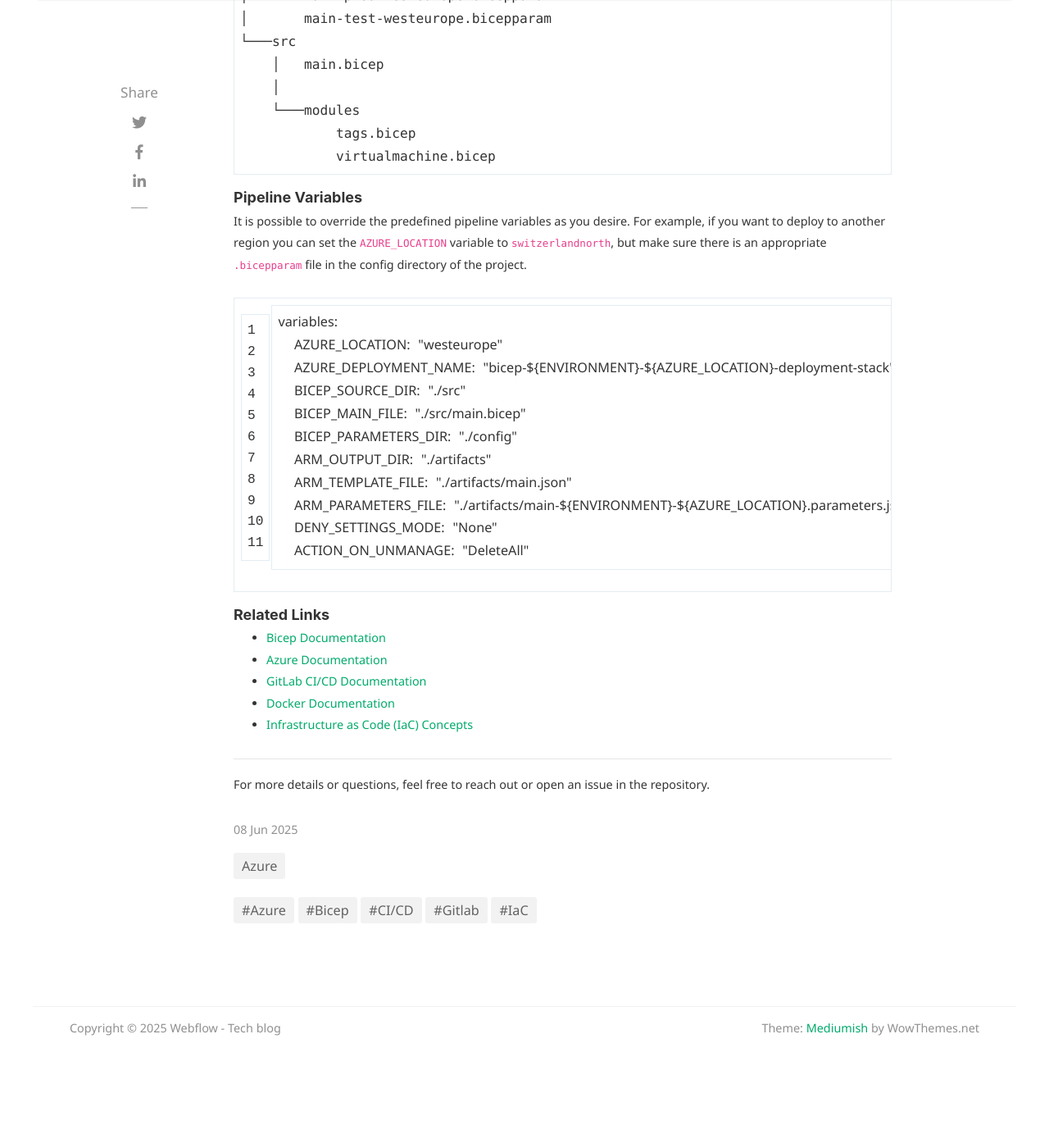
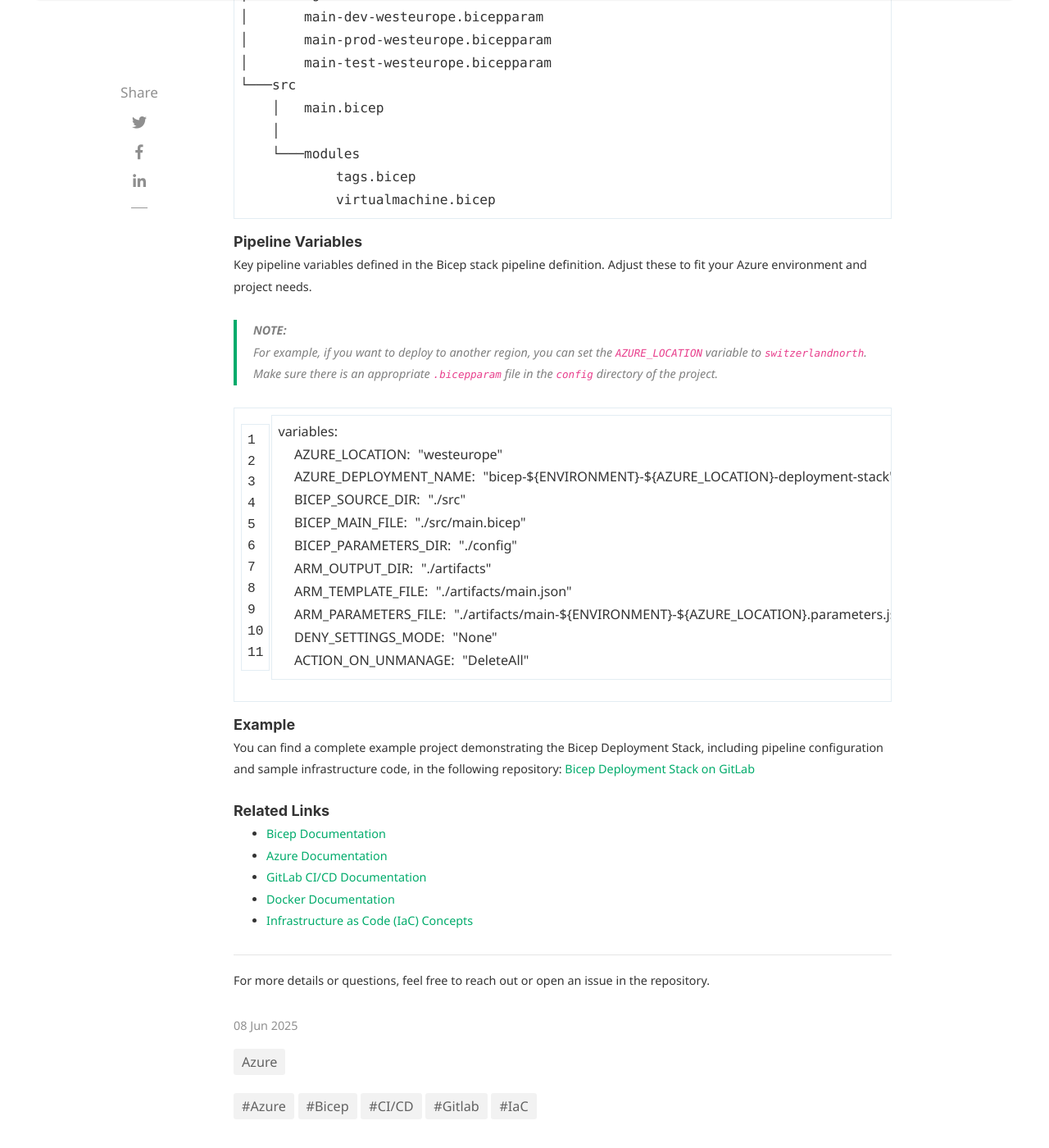
Before and after one commit to webflow-development/webflow.github.io, a Jekyll site: the page built from _posts/2025-06-08-bicep-deployment-stack.md, in a window 1280 px wide and 1400 px high, scrolled down 3667 px. Shown: the whole window at 82% size. Built offline with Jekyll 4.4.1, drawn with Linux system fonts in a browser that asks for light colours; nearby versions of some CDN libraries; comment, search, counter and statistics services are not loaded; before the commit the page ends 5006 px from its top, so only the background shows below that; some of the changed text lies outside the part shown.

Commit message:
fix: variable explenation

````diff
--- a/_posts/2025-06-08-bicep-deployment-stack.md
+++ b/_posts/2025-06-08-bicep-deployment-stack.md
@@ -19,6 +19,7 @@ hidden: false
 - [How To](#how-to)
 - [Bicep Deployment](#bicep-deployment)
 - [Pipeline Variables](#pipeline-variables)
+- [Example](#example)
 - [Related Links](#related-links)
 
 # Why stack?
@@ -39,6 +40,8 @@ Arrows labeled **`image`** indicate Docker image relationships, while arrows lab
 Both the `bicep-base-image` and the `bicep-deployment-stack` repositories are versioned and can be updated by a dependency bot like `Renovate`.
 
 # Pipeline Overview
+
+A high-level overview of the CI/CD pipeline stages and their roles in automating Bicep deployments to Azure.
 
 ![Bicep Deployment Stack Overview](/assets/2025-06-08-bicep-deployment-stack/bicep-deployment-stack-pipeline.png)
 
@@ -85,7 +87,7 @@ Just include the `bicep.gitlab-ci.yml` file in your project with the correct ver
 
 ```yaml
 include:
-  - project: 'webflow-development/bicep/bicep-deployment-stack'
+  - project: 'YOUR_BICEP_DEPLOYMENT_STACK_PATH'
     file: 'bicep.gitlab-ci.yml'
     ref: '1.0.41'
 ```
@@ -112,9 +114,11 @@ Here is the required file structure for your projects.
 
 # Pipeline Variables
 
-It is possible to override the predefined pipeline variables as you desire.
-For example, if you want to deploy to another region you can set the `AZURE_LOCATION` variable to `switzerlandnorth`,
-but make sure there is an appropriate `.bicepparam` file in the config directory of the project.
+Key pipeline variables defined in the Bicep stack pipeline definition. Adjust these to fit your Azure environment and project needs.
+
+> **NOTE:**
+> For example, if you want to deploy to another region, you can set the `AZURE_LOCATION` variable to `switzerlandnorth`.
+> Make sure there is an appropriate `.bicepparam` file in the `config` directory of the project.
 
 ```yaml
 variables:
@@ -130,6 +134,11 @@ variables:
   ACTION_ON_UNMANAGE: "DeleteAll"
 ```
 
+# Example
+
+You can find a complete example project demonstrating the Bicep Deployment Stack, including pipeline configuration and sample infrastructure code, in the following repository:
+[Bicep Deployment Stack on GitLab](https://gitlab.com/webflow-techblog/bicep-deployment-stack)
+
 # Related Links
 
 - [Bicep Documentation](https://learn.microsoft.com/en-us/azure/azure-resource-manager/bicep/overview)
````
Also changed, not shown: other parts of _posts/2025-06-08-bicep-deployment-stack.md (+0 -1 lines).
